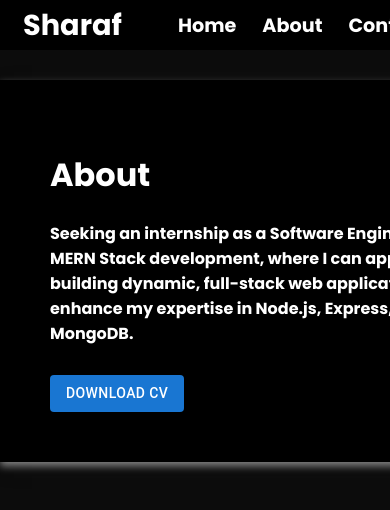
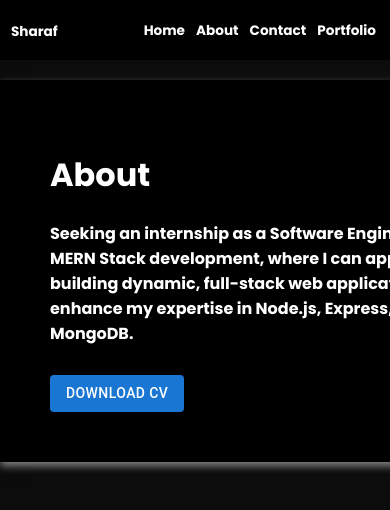
Before and after one commit to Sharaf-Eldeen/Portfolio_project, a React (Create React App) app in the folder portofolio-app/: page / in a window 390 px wide. Shown: the top 510 px of the page. Built offline with nearby package versions, Linux system fonts and the light colour scheme.

Commit message:
Update Navigation Styles

```diff
--- a/portofolio-app/src/Styles/Navigation.css
+++ b/portofolio-app/src/Styles/Navigation.css
@@ -9,6 +9,9 @@
   top: 0;
   left: 0;
   right: 0;
+  padding: 10px;
+  z-index: 1000;
+  overflow: hidden;
 }
 
 .navbar {
@@ -21,11 +24,15 @@
 
 nav ul {
   display: flex;
+  margin: 0;
+  padding: 0;
+  list-style: none;
+  flex-wrap: wrap;
+  gap: 10px;
 }
 
 nav ul li {
-  list-style-type: none;
-  padding: 0px 10px;
+  padding: 0 10px;
 }
 
 a {
@@ -42,3 +49,58 @@ a:hover {
 h2 {
   color: white;
 }
+
+@media (max-width: 768px) {
+  .container {
+    padding: 8px;
+  }
+
+  .navbar {
+    padding: 0 10px;
+  }
+
+  nav ul {
+    flex-direction: row;
+    flex-wrap: wrap;
+    gap: 5px;
+  }
+
+  nav ul li {
+    padding: 0 5px;
+  }
+
+  a {
+    font-size: 0.9rem;
+    padding: 8px 2px;
+  }
+
+  h2 {
+    font-size: 1rem;
+  }
+}
+
+@media (max-width: 480px) {
+  .container {
+    font-size: 0.9rem;
+    padding: 5px;
+  }
+
+  .navbar {
+    padding: 0 5px;
+  }
+
+  nav ul {
+    flex-direction: row;
+    flex-wrap: wrap;
+    gap: 3px;
+  }
+
+  nav ul li {
+    padding: 0 3px;
+  }
+
+  a {
+    font-size: 0.85rem;
+    padding: 6px 1px;
+  }
+}
```
